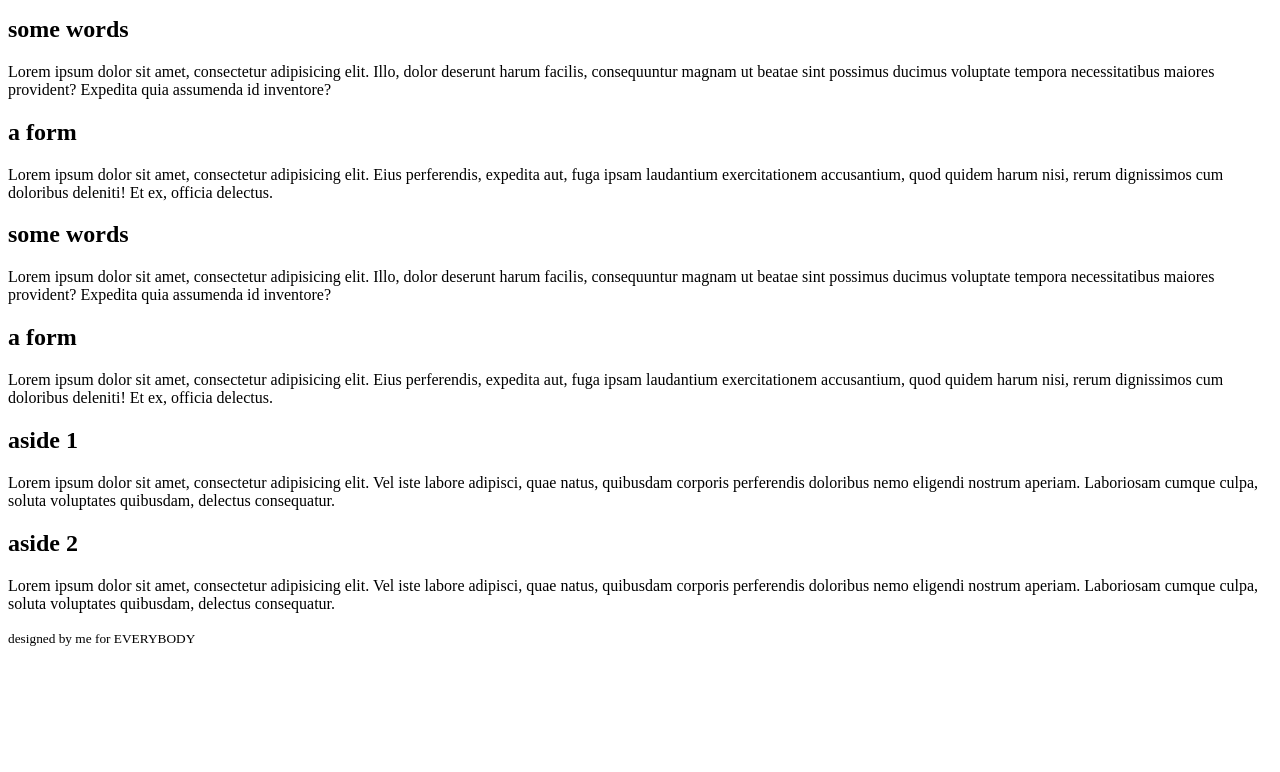
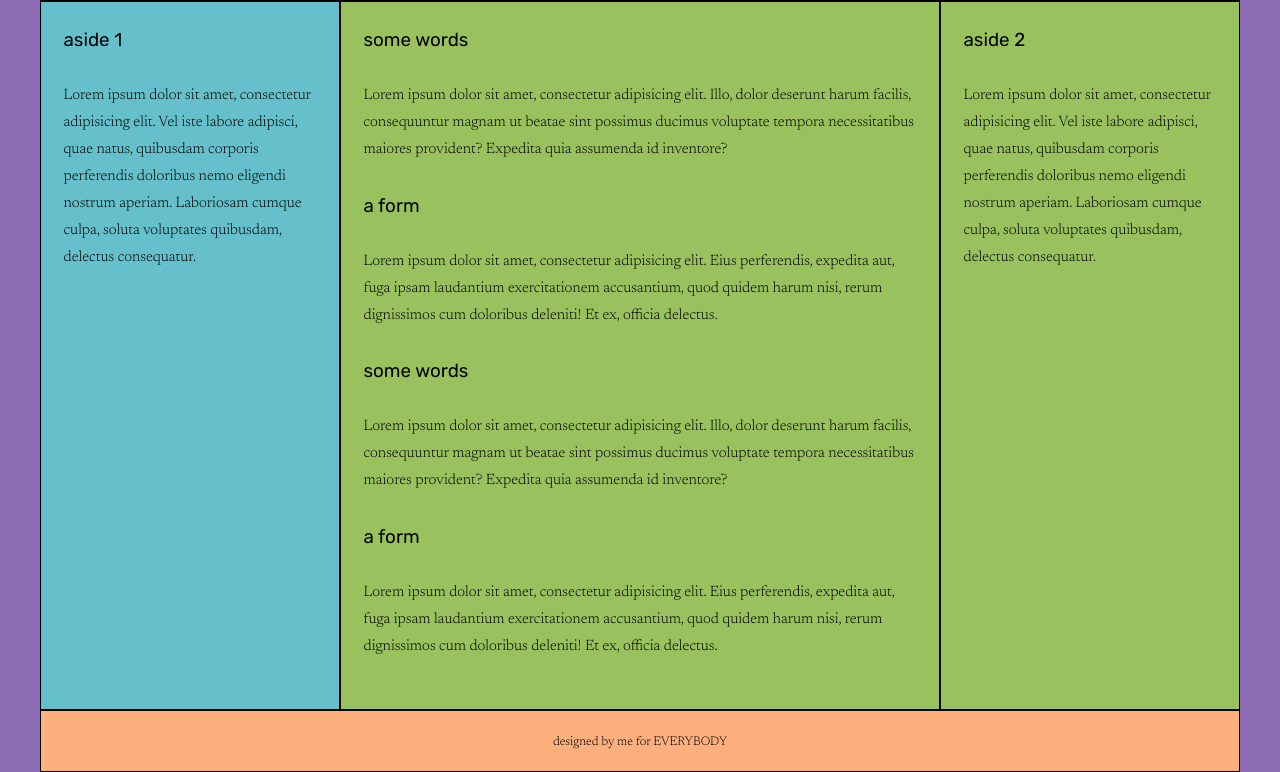
Before and after one commit to i-am-xley/universal-design, a plain HTML site: page acc-css-layout.html in a window 1280 px wide. Shown: the part 156-928 px from the top of the page. Before the commit the page ends 811 px from the top, so only its background shows below. Drawn offline with Linux system fonts and the light colour scheme; files that its build step writes are made by us from their sources; a web font is replaced by a local one.

Commit message:
fixing name

```diff
--- a/acc-css-layout.html
+++ b/acc-css-layout.html
@@ -6,7 +6,7 @@
   <meta name="viewport" content="width=device-width, initial-scale=1.0">
   <meta http-equiv="X-UA-Compatible" content="ie=edge">
   <title>Accessible Grid</title>
-  <link href="css/grid-flex.css" rel="stylesheet">
+  <link href="css/grid.css" rel="stylesheet">
 </head>
 <body>
 <div class="container">
```
